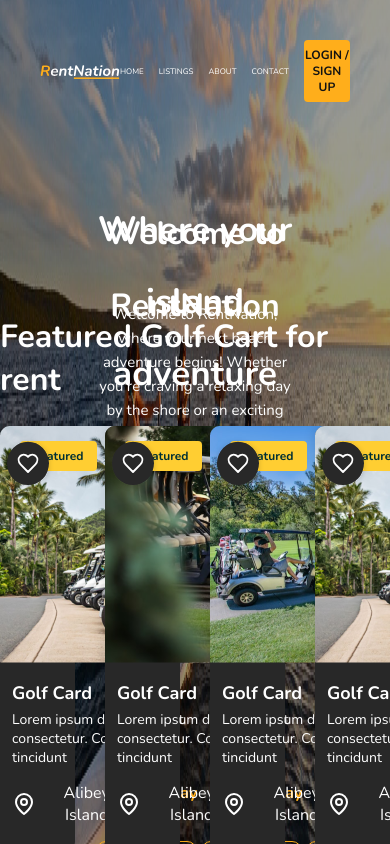
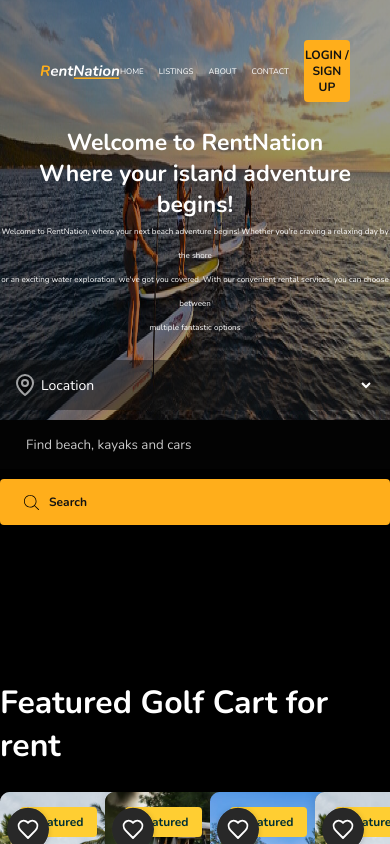
Before and after one commit to zainabzahid711/RentNation, a React (Create React App) app: page / in a window 390 px wide. Shown: the top 844 px of the page. Built offline with nearby package versions, Linux system fonts and the light colour scheme; the HTML template or start-up script is replaced by a standard one.

Commit message:
responsiveness

```diff
--- a/src/_components/HeroSection/HeroSection.js
+++ b/src/_components/HeroSection/HeroSection.js
@@ -58,9 +58,9 @@ const HeroSection = () => {
         </h1>
         <p className={styles.heroPara}>
           Welcome to RentNation, where your next beach adventure begins! Whether
-          you're craving a relaxing day by the shore or an exciting water
-          exploration, we've got you covered. With our convenient rental
-          services, you can choose between multiple fantastic options
+          you're craving a relaxing day by the shore <br></br> or an exciting
+          water exploration, we've got you covered. With our convenient rental
+          services, you can choose between <br></br> multiple fantastic options
         </p>
       </div>
       <div className={styles.inputContainer}>
--- a/src/_components/HeroSection/HeroSection.module.css
+++ b/src/_components/HeroSection/HeroSection.module.css
@@ -1,42 +1,34 @@
 .heroContainer {
-  /* position: absolute; */
-  /* position: relative; */
-  min-height: 100%;
-  height: 2rem;
+  height: auto;
 }
 
 
 .heroheading {
-  position: absolute;
-  top: 32%;
-  left: 50%;
-  transform: translate(-50%, -50%);
+  display: flex;
+  align-items: center;
+  justify-content: center;
   text-align: center;
   color: #fff;
-  font-size: 32px;
+  font-size: 42px;
   font-weight: 700;
-  line-height: 72px;
 }
 
 .herosubHeading {
-  position: absolute;
-  top: 40%;
-  left: 50%;
-  transform: translate(-50%, -50%);
+  display: flex;
+  align-items: center;
+  justify-content: center;
   text-align: center;
   color: #fff;
-  font-size: 35px;
+  font-size: 42px;
   font-weight: 700;
-  line-height: 72px;
 }
 
 .heroPara {
-  position: absolute;
-  top: 50%;
-  left: 50%;
-  transform: translate(-50%, -50%);
+  display: flex;
+  align-items: center;
+  justify-content: center;
   text-align: center;
-  font-size: 15px;
+  font-size: 18px;
   font-weight: 400;
   line-height: 24px;
 }
@@ -44,22 +36,22 @@
 
 .BackgroundImg {
   width: 100%;
-  height: 100%;
+  height: 420px;
   position: absolute;
   top: 0;
   left: 0;
   z-index: -1;
   opacity: 0.6;
-  background-color: rgba(0, 0, 0, .95);
 }
 
 
 .inputContainer {
+  margin-top: 20px;
   display: flex;
-  position: absolute;
-  top: 70%;
-  left: 50%;
-  transform: translate(-50%, -50%);
+  align-items: center;
+  justify-content: center;
+  text-align: center;
+  display: flex;
 }
 
 .locationIcon {
@@ -120,3 +112,72 @@
   /* Add a background color on hover/focus for better visibility */
   color: white;
 }
+
+@media(max-width: 992px) {
+  .heroheading {
+    font-size: 35px;
+  }
+
+  .herosubHeading {
+    font-size: 35px;
+  }
+
+  .heroPara {
+    font-size: 14px;
+  }
+
+  .heroInput {
+    padding: 16px 180px 15px 26px;
+  }
+
+}
+
+@media(max-width: 768px) {
+  .heroheading {
+    font-size: 28px;
+  }
+
+  .herosubHeading {
+    font-size: 28px;
+  }
+
+  .heroPara {
+    font-size: 10px;
+  }
+
+  .heroInput {
+    padding: 16px 100px 15px 26px;
+  }
+}
+
+@media(max-width: 500px) {
+  .heroheading {
+    font-size: 23px;
+  }
+
+  .herosubHeading {
+    font-size: 23px;
+  }
+
+  .heroPara {
+    font-size: 8px;
+  }
+
+  .inputContainer {
+    display: flex;
+    flex-direction: column;
+    align-items: stretch;
+  }
+
+  .locationDrop {
+    margin-bottom: 10px;
+  }
+
+  .locationSelect {
+    width: 100%;
+  }
+
+  .heroInput {
+    margin-bottom: 10px;
+  }
+}
```
